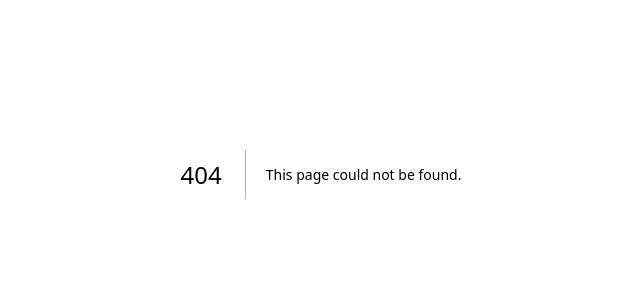
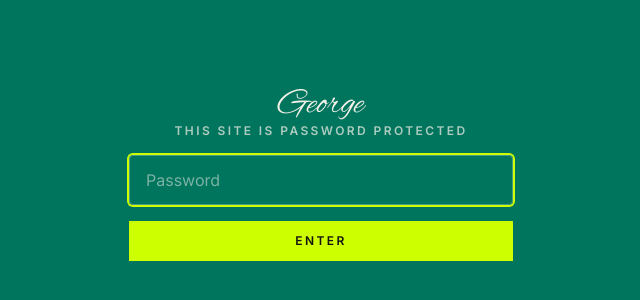
Before and after one commit to shawnnderson/shopmy-site, a Next.js app: page /login in a window 1280 px wide. Before the commit this address had no page. Shown: the part 226-526 px from the top of the page, without its empty margins (319-959 px from the left). Built offline with nearby package versions, Linux system fonts and the light colour scheme; a web font is replaced by a local one.

Commit message:
Add password gate via proxy + cookie auth
SITE_PASSWORD must be set as an env var in Vercel (Production and
Preview) for the gate to work there. Local dev reads it from
.env.local, which is gitignored.

```diff
--- /dev/null
+++ b/app/api/login/route.ts
@@ -0,0 +1,21 @@
+import { NextRequest, NextResponse } from "next/server";
+import { AUTH_COOKIE, checkPassword, getExpectedAuthToken } from "@/lib/auth";
+
+export async function POST(req: NextRequest) {
+  const { password } = await req.json();
+
+  if (!(await checkPassword(password))) {
+    return NextResponse.json({ error: "Incorrect password" }, { status: 401 });
+  }
+
+  const token = await getExpectedAuthToken();
+  const res = NextResponse.json({ ok: true });
+  res.cookies.set(AUTH_COOKIE, token, {
+    httpOnly: true,
+    secure: true,
+    sameSite: "lax",
+    path: "/",
+    maxAge: 60 * 60 * 24 * 30,
+  });
+  return res;
+}
--- /dev/null
+++ b/app/login/page.tsx
@@ -0,0 +1,70 @@
+"use client";
+
+import { Suspense, useState, type FormEvent } from "react";
+import { useRouter, useSearchParams } from "next/navigation";
+import { site } from "@/config/site";
+
+function LoginForm() {
+  const [password, setPassword] = useState("");
+  const [error, setError] = useState("");
+  const [loading, setLoading] = useState(false);
+  const router = useRouter();
+  const params = useSearchParams();
+
+  async function handleSubmit(e: FormEvent) {
+    e.preventDefault();
+    setLoading(true);
+    setError("");
+
+    const res = await fetch("/api/login", {
+      method: "POST",
+      headers: { "Content-Type": "application/json" },
+      body: JSON.stringify({ password }),
+    });
+
+    if (res.ok) {
+      router.push(params.get("from") || "/");
+      router.refresh();
+    } else {
+      setError("Incorrect password");
+      setLoading(false);
+    }
+  }
+
+  return (
+    <form onSubmit={handleSubmit} className="w-full max-w-sm space-y-4 text-center">
+      <a href="#top" className="font-brand text-4xl leading-none text-paper">
+        {site.brandName}
+      </a>
+      <p className="text-xs font-semibold uppercase tracking-[0.2em] text-paper/70">
+        This site is password protected
+      </p>
+      <input
+        type="password"
+        value={password}
+        onChange={(e) => setPassword(e.target.value)}
+        placeholder="Password"
+        autoFocus
+        className="w-full rounded border border-paper/30 bg-transparent px-4 py-3 text-paper placeholder-paper/50 focus:outline-none focus:ring-2 focus:ring-volt"
+      />
+      {error && <p className="text-sm text-red-300">{error}</p>}
+      <button
+        type="submit"
+        disabled={loading}
+        className="w-full bg-volt px-4 py-3 text-xs font-semibold uppercase tracking-[0.2em] text-ink disabled:opacity-50"
+      >
+        {loading ? "Checking..." : "Enter"}
+      </button>
+    </form>
+  );
+}
+
+export default function LoginPage() {
+  return (
+    <main className="flex min-h-screen items-center justify-center bg-pine px-6">
+      <Suspense>
+        <LoginForm />
+      </Suspense>
+    </main>
+  );
+}
--- /dev/null
+++ b/lib/auth.ts
@@ -0,0 +1,17 @@
+export const AUTH_COOKIE = "site_auth";
+
+async function sha256(input: string) {
+  const data = new TextEncoder().encode(input);
+  const hashBuffer = await crypto.subtle.digest("SHA-256", data);
+  return Array.from(new Uint8Array(hashBuffer))
+    .map((b) => b.toString(16).padStart(2, "0"))
+    .join("");
+}
+
+export async function getExpectedAuthToken() {
+  return sha256(process.env.SITE_PASSWORD ?? "");
+}
+
+export async function checkPassword(password: string) {
+  return password === process.env.SITE_PASSWORD && password.length > 0;
+}
--- /dev/null
+++ b/proxy.ts
@@ -0,0 +1,21 @@
+import { NextRequest, NextResponse } from "next/server";
+import { AUTH_COOKIE, getExpectedAuthToken } from "@/lib/auth";
+
+export const config = {
+  matcher: [
+    "/((?!api/login|login|_next/static|_next/image|favicon.ico|fonts).*)",
+  ],
+};
+
+export async function proxy(req: NextRequest) {
+  const cookie = req.cookies.get(AUTH_COOKIE)?.value;
+  const expected = await getExpectedAuthToken();
+
+  if (cookie && cookie === expected) {
+    return NextResponse.next();
+  }
+
+  const loginUrl = new URL("/login", req.url);
+  loginUrl.searchParams.set("from", req.nextUrl.pathname);
+  return NextResponse.redirect(loginUrl);
+}
```
